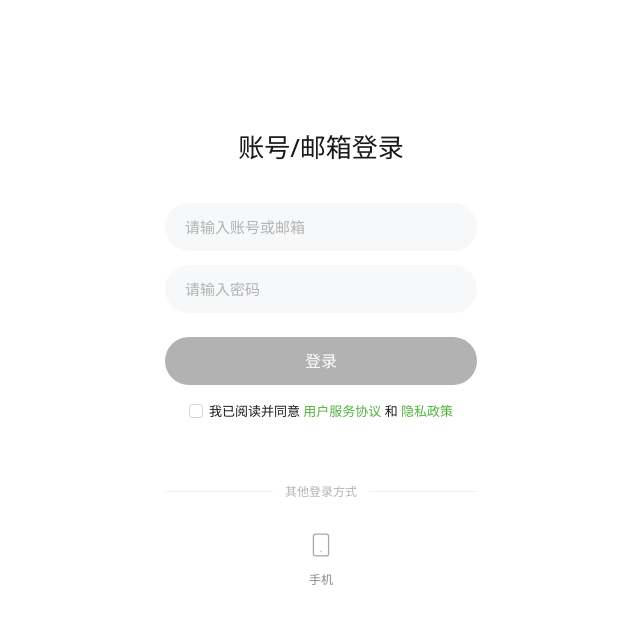
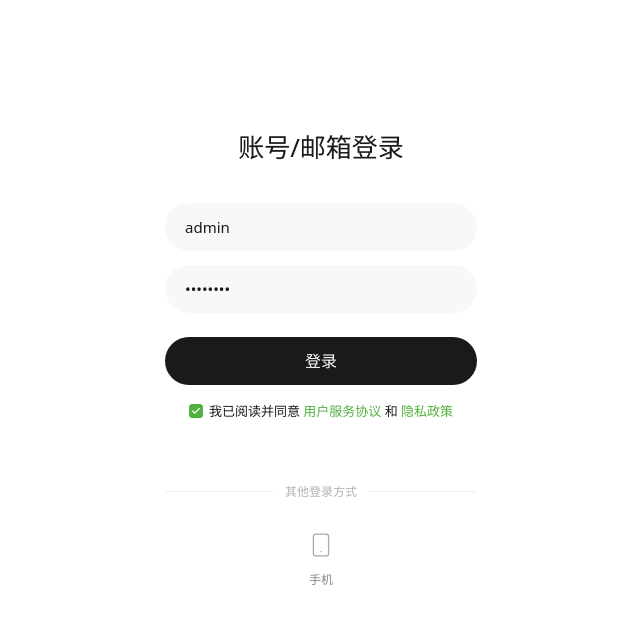
Before and after one commit to chip1991/custom-work-order-flow, a React (Vite) app in the folder frontend/: page /login in a window 1280 px wide. Shown: the top 624 px of the page, without its empty margins (319-959 px from the left). Built offline with nearby package versions, Linux system fonts and the light colour scheme.

Commit message:
feat: 下载Main分支代码到本地
Co-authored-by: traeagent <traeagent@users.noreply.github.com>

```diff
--- a/frontend/src/pages/Home.tsx
+++ b/frontend/src/pages/Home.tsx
@@ -8,9 +8,9 @@ export default function Home() {
   const [loginMethod, setLoginMethod] = useState<"phone" | "email">("email");
   const [phone, setPhone] = useState("");
   const [code, setCode] = useState("");
-  const [identifier, setIdentifier] = useState("");
-  const [password, setPassword] = useState("");
-  const [agreed, setAgreed] = useState(false);
+  const [identifier, setIdentifier] = useState("admin");
+  const [password, setPassword] = useState("admin123");
+  const [agreed, setAgreed] = useState(true);
   const [error, setError] = useState("");
 
   const isPhoneValid = phone.length > 0 && code.length > 0 && agreed;
```
Also changed, not shown: 1 other file (tests, documents, lock files or other folders).
